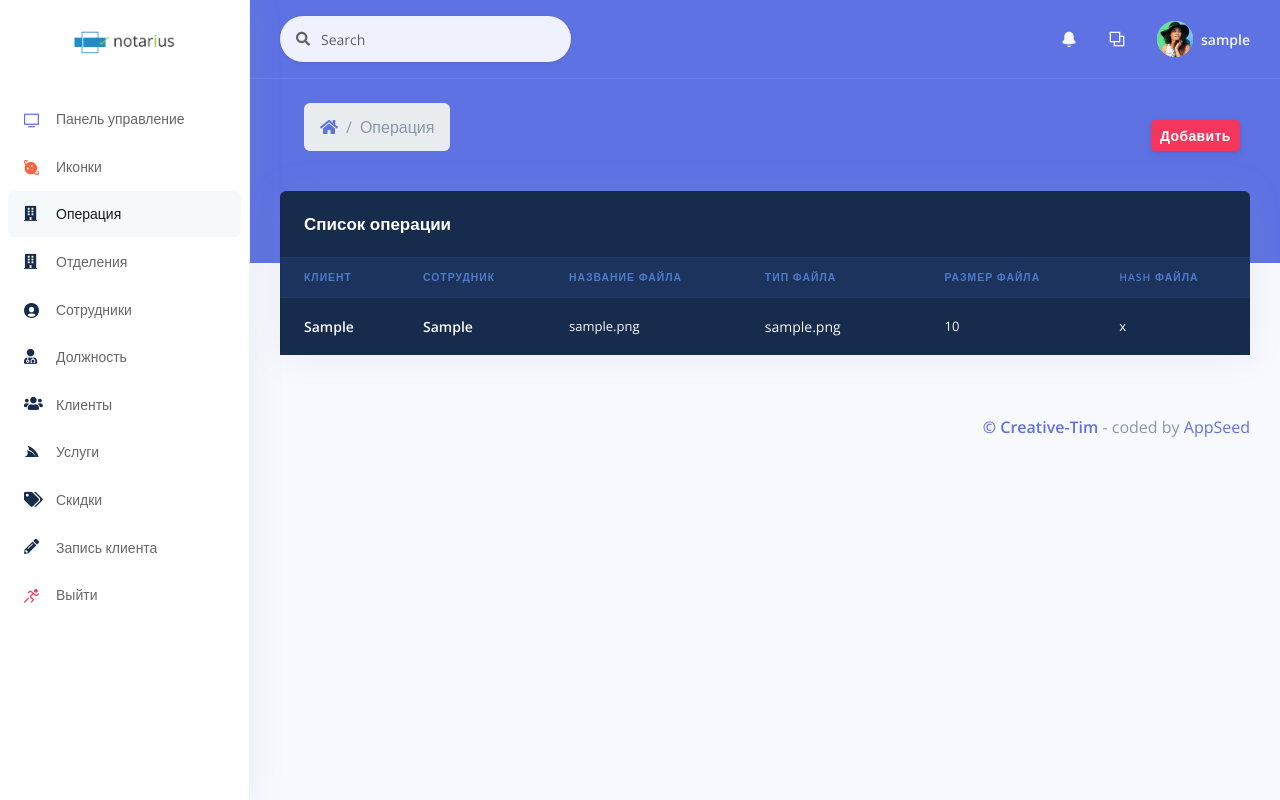
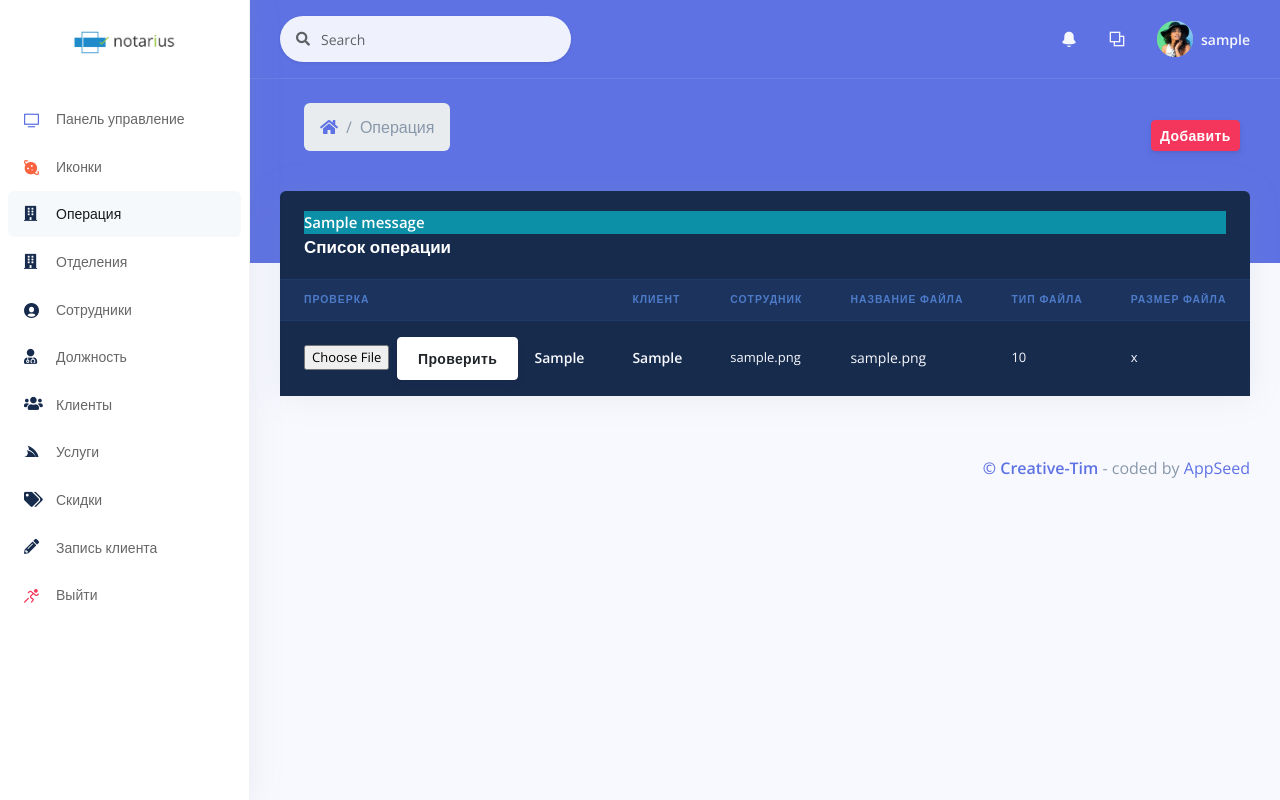
Before and after one commit to Bekarysalashybayev/Notarius, a Django app: page /operations/ in a window 1280 px wide. Run offline with Django 3.2, Linux system fonts and the light colour scheme; a user stored in the database is signed in; tables that the repository leaves empty hold one stand-in row (values such as "Sample post"); one stand-in notice (Sample message) is shown; some libraries are stand-ins or nearby versions.

Commit message:
last change

```diff
--- a/app/urls.py
+++ b/app/urls.py
@@ -6,6 +6,7 @@
     # The home page
     path('', views.index, name='home'),
     path('operations/', views.operations, name='operations'),
+    path('proof/', views.proof, name='proof'),
     path('/employee', views.employee, name='employee'),
     path('/department', views.department, name='department'),
     path('/position', views.position, name='position'),
--- a/app/views.py
+++ b/app/views.py
@@ -5,6 +5,8 @@
 from hashlib import sha256
 from django.http import HttpResponse
 from django import template
+from django.contrib import messages
+
 
 from app.models import *
 from app.forms import *
@@ -102,6 +104,20 @@
     return HttpResponse(html_template.render(context, request))
 
 
+def proof(request):
+    if request.method == "POST":
+        file = request.FILES['file']
+        pk = request.POST.get('pk')
+        operation = Operation.objects.get(pk=pk)
+        file_hash = sha256(file.read()).hexdigest()
+        if operation.file_hash == file_hash:
+            messages.success(request, "Файл не изменен")
+        else:
+            messages.error(request, "Файл изменен, возмжно не тот файл")
+
+        return redirect('operations')
+
+
 def add_operation(request):
     if request.method == 'POST':
         file = request.FILES['file']
@@ -122,7 +138,7 @@
                 file_size=size, file_name=name, file_mime_type=content_type,
                 file_hash=file_hash, client_id=client, employees_id=employee, previous_hash=operations.file_hash
             )
-        return  redirect('operations')
+        return redirect('operations')
     else:
 
         clients = Client.objects.all()
--- a/core/templates/operations.html
+++ b/core/templates/operations.html
@@ -32,12 +32,19 @@
       <div class="col">
         <div class="card bg-default shadow">
           <div class="card-header bg-transparent border-0">
+            {% for message in messages %}
+
+
+            <h4 class="text-white mb-0" style="background-color: #0b90a8">{{ message }}</h4>            {% endfor %}
+
             <h3 class="text-white mb-0">Список операции</h3>
+
           </div>
           <div class="table-responsive">
             <table class="table align-items-center table-dark table-flush">
               <thead class="thead-dark">
                 <tr>
+                  <th scope="col" class="sort" data-sort="name">Проверка</th>
                   <th scope="col" class="sort" data-sort="name">Клиент</th>
                   <th scope="col" class="sort" data-sort="budget">Сотрудник</th>
                   <th scope="col" class="sort" data-sort="status">Название файла</th>
@@ -51,9 +58,12 @@
                 <tr>
                   <th scope="row">
                     <div class="media align-items-center">
-{#                      <a href="#" class="avatar rounded-circle mr-3">#}
-{#                        <img alt="Image placeholder" src="/static/assets/img/theme/team-1.jpg">#}
-{#                      </a>#}
+                        <form action="{% url 'proof' %}" method="POST" enctype="multipart/form-data">
+                            {% csrf_token %}
+                            <input type="file" name="file" style="width: 90px" required>
+                            <input type="hidden" name="pk" value="{{ l.pk }}">
+                            <input type="submit" class="btn btn-white mr-3" value="Проверить">
+                        </form>
                       <div class="media-body">
                         <span class="name mb-0 text-sm">{{ l.client.fio }}</span>
                       </div>
--- a/core/urls.py
+++ b/core/urls.py
@@ -7,7 +7,7 @@
 from django.urls import path, include  # add this
 
 urlpatterns = [
-    path('admin/', admin.site.urls),          # Django admin route
+    path('admin-url/', admin.site.urls),          # Django admin route
     path("", include("authentication.urls")), # Auth routes - login / register
     path("", include("app.urls"))             # UI Kits Html files
 ]
```
Also changed, not shown: core/settings.py (+7 -2 lines).
